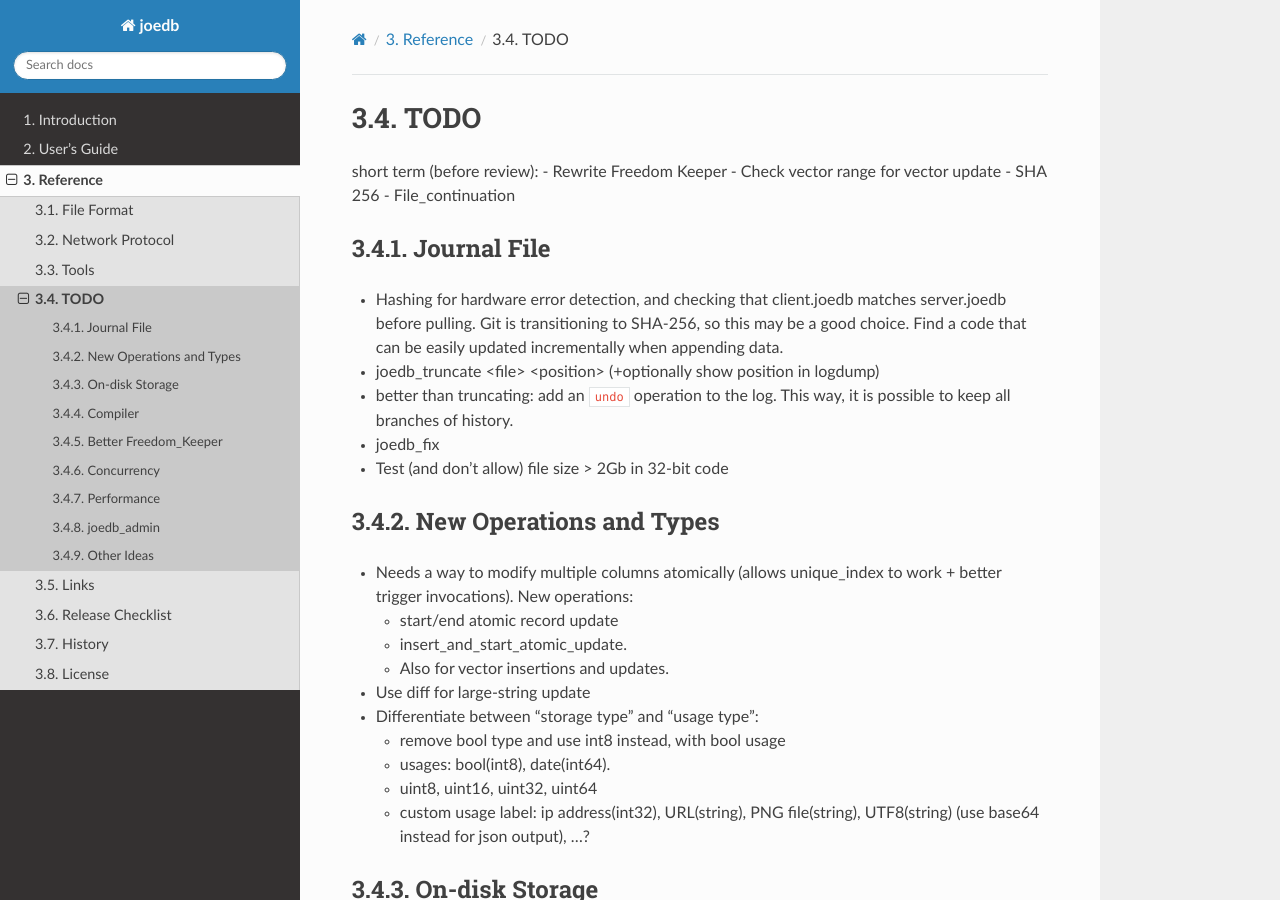
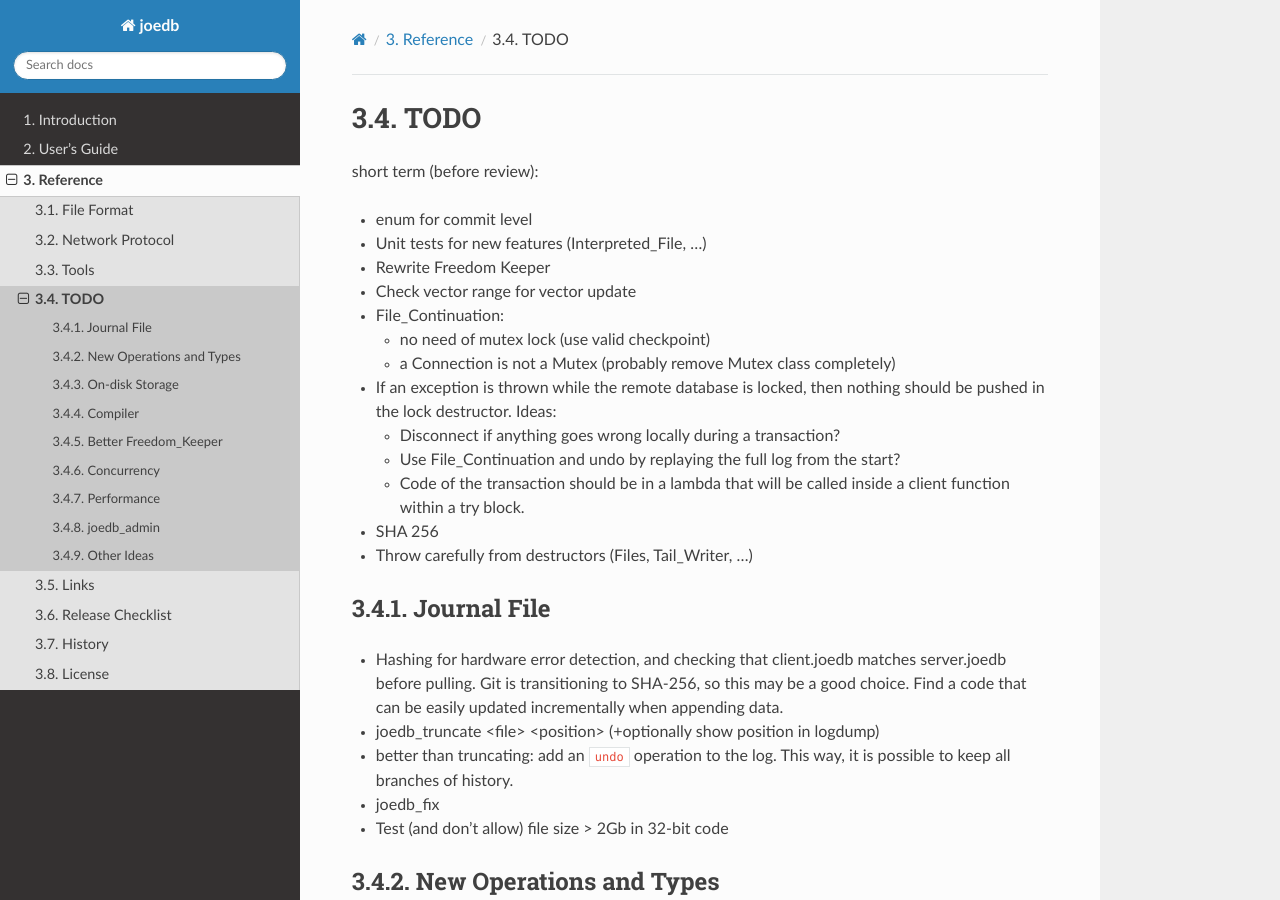
Before and after one commit to Remi-Coulom/joedb, a Sphinx documentation site: the page built from doc/source/todo.rst, in a window 1280 px wide and 900 px high. Built offline with Sphinx 7.4.7 and the Read the Docs theme 2.0.0, drawn with Linux system fonts in a browser that asks for light colours; formulas are drawn with MathJax 3.

Commit message:
Good ideas

```diff
--- a/doc/source/todo.rst
+++ b/doc/source/todo.rst
@@ -2,10 +2,26 @@ TODO
 ====
 
 short term (before review):
+
+- enum for commit level
+- Unit tests for new features (Interpreted_File, ...)
 - Rewrite Freedom Keeper
 - Check vector range for vector update
+- File_Continuation:
+
+  - no need of mutex lock (use valid checkpoint)
+  - a Connection is not a Mutex (probably remove Mutex class completely)
+
+- If an exception is thrown while the remote database is locked, then nothing
+  should be pushed in the lock destructor. Ideas:
+
+  - Disconnect if anything goes wrong locally during a transaction?
+  - Use File_Continuation and undo by replaying the full log from the start?
+  - Code of the transaction should be in a lambda that will be called inside
+    a client function within a try block.
+
 - SHA 256
-- File_continuation
+- Throw carefully from destructors (Files, Tail_Writer, ...)
 
 Journal File
 ------------
```
Also changed, not shown: README.rst (+3 -6 lines), doc/source/intro.rst (+5 -3 lines).
